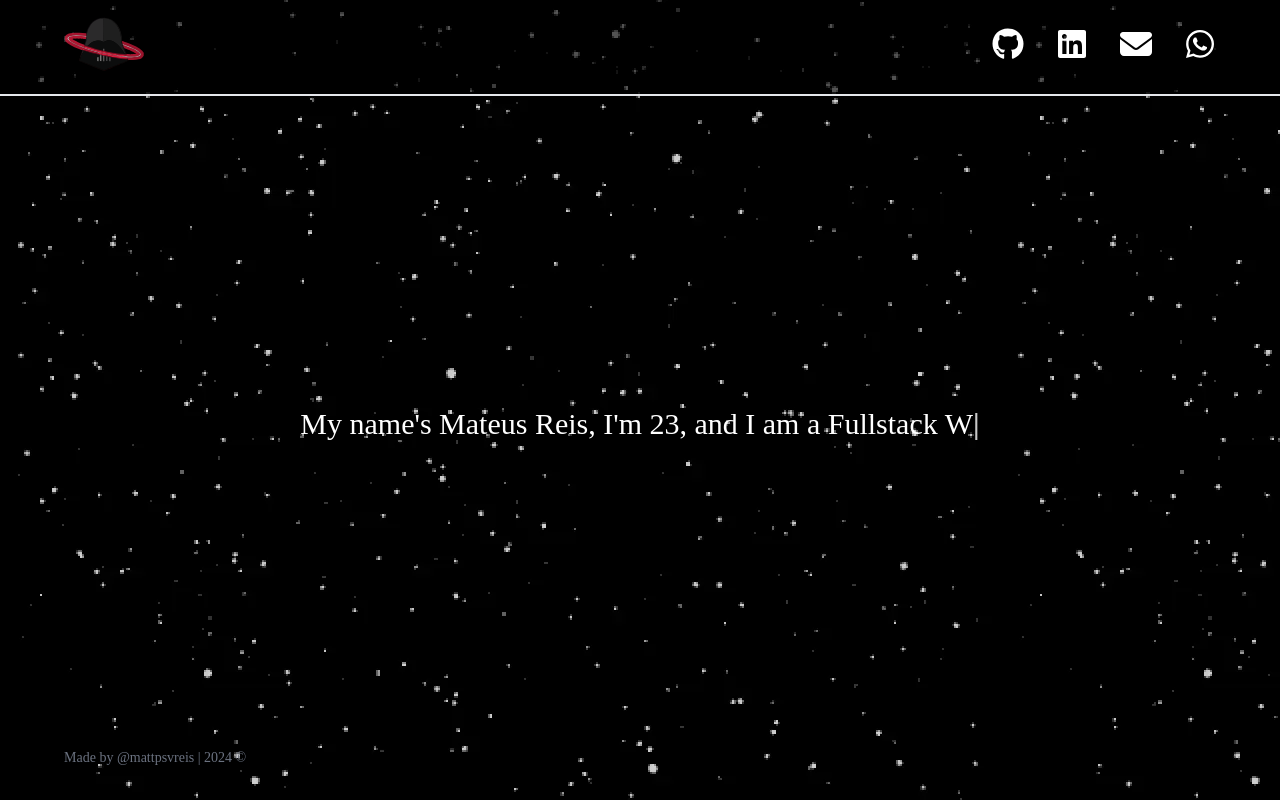
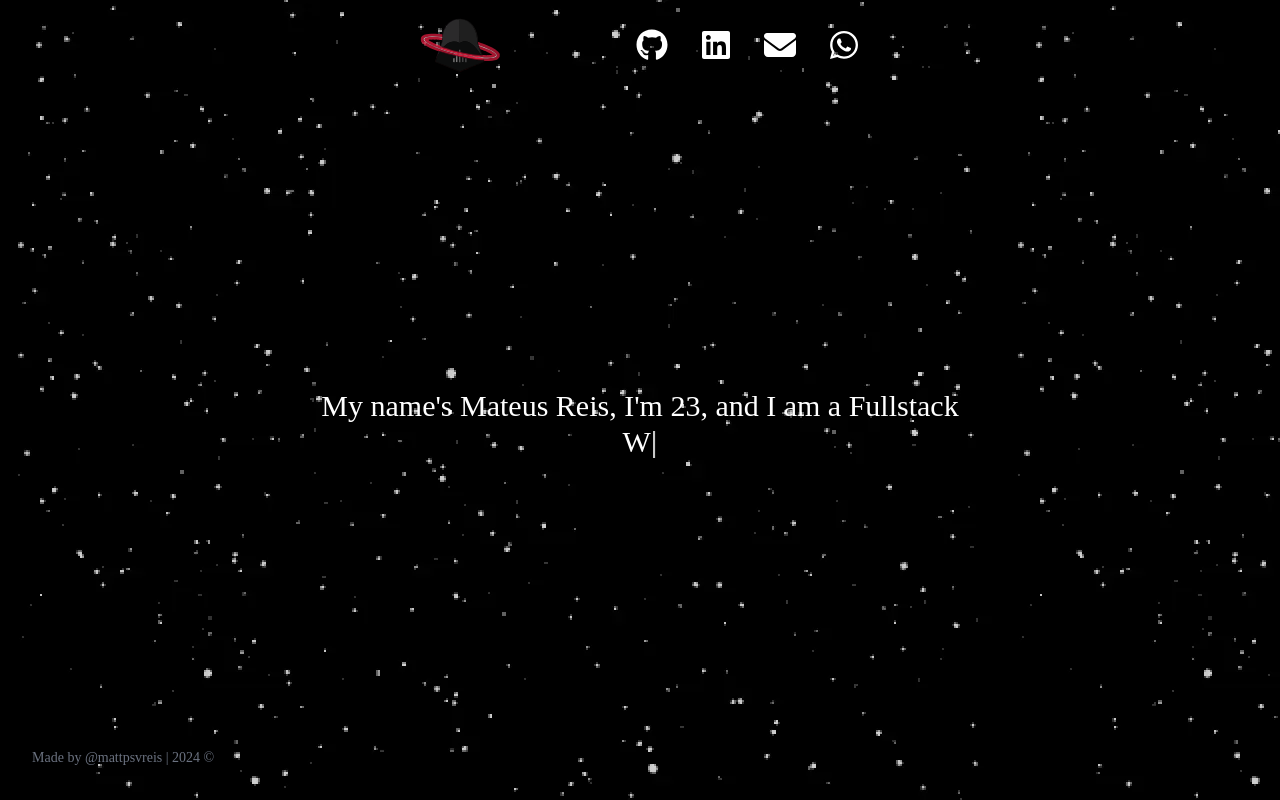
Before and after one commit to mattpsvreis/mattpsvreis-portfolio, a React (Vite) app: page / in a window 1280 px wide. Built offline with nearby package versions, Linux system fonts and the light colour scheme; a web font is replaced by a local one.

Commit message:
refactor: even more simplification of contents

```diff
--- a/src/components/base/footer/index.tsx
+++ b/src/components/base/footer/index.tsx
@@ -4,7 +4,7 @@ export const Footer: FC = () => {
   return (
     <div
       id='footer'
-      className='fixed bottom-0 px-8 pb-8 text-sm text-gray-500 sm:px-16'
+      className='fixed bottom-0 w-full px-8 pb-8 text-sm text-gray-500'
     >
       <h1 id='copyright-text'>Made by @mattpsvreis | 2024 ©</h1>
     </div>
--- a/src/components/base/navbar/index.tsx
+++ b/src/components/base/navbar/index.tsx
@@ -25,8 +25,8 @@ export const Navbar: FC = () => {
     <nav
       id='navbar'
       className={clsx(
-        'fixed flex h-16 w-full flex-row items-center justify-between border-b-2 px-8 sm:h-24 sm:px-16',
-        { 'bg-black/95': menuOpen, 'bg-black/60': !menuOpen }
+        'fixed flex h-20 w-full flex-row items-center justify-between px-8 md:h-24 md:px-[420px]',
+        { 'bg-black/95': menuOpen }
       )}
     >
       <div
--- a/src/pages/landing/index.tsx
+++ b/src/pages/landing/index.tsx
@@ -1,11 +1,11 @@
-import { FC, Fragment } from 'react';
+import { FC } from 'react';
 
 import { Home } from './sections/home';
 
 export const Landing: FC = () => {
   return (
-    <Fragment>
+    <div className='flex w-full flex-col items-center'>
       <Home />
-    </Fragment>
+    </div>
   );
 };
--- a/src/pages/landing/sections/home/index.tsx
+++ b/src/pages/landing/sections/home/index.tsx
@@ -11,7 +11,7 @@ export const Home: FC = () => {
     <Fragment>
       <SectionWrapper
         section='top'
-        className='flex items-center justify-center pt-24'
+        className='flex max-w-3xl items-center justify-center pt-24'
       >
         <SelfWritingText
           blinkingCursor
```
